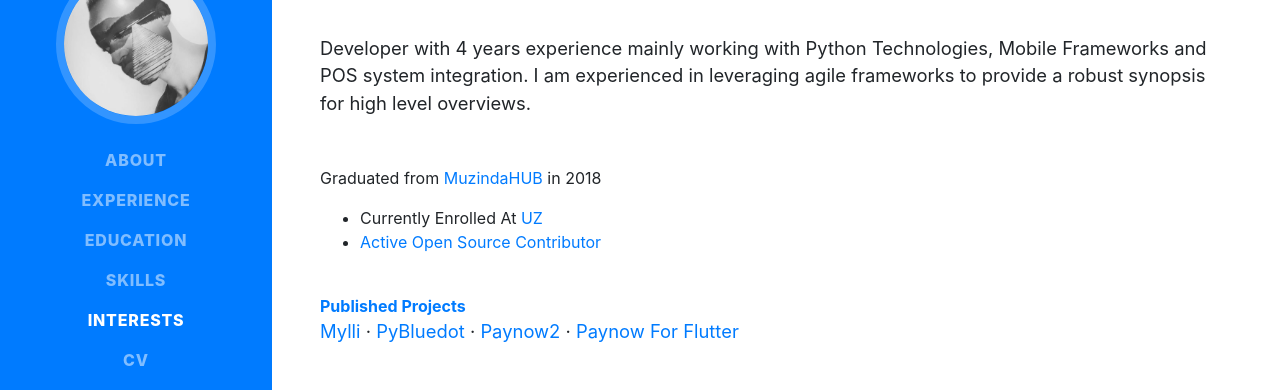
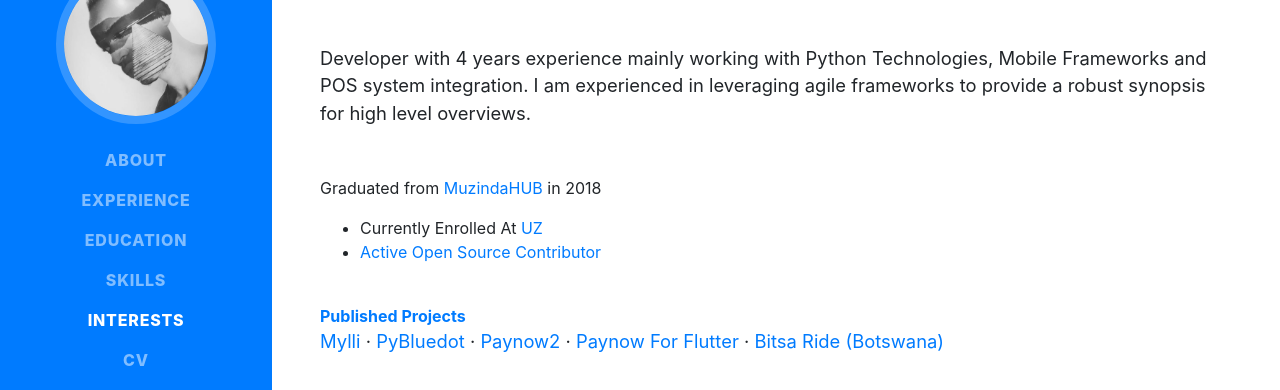
Before and after one commit to tinashe13/ignertic.github.io, a website with bundled scripts: page index.html in a window 1280 px wide. Shown: the part 232-622 px from the top of the page. Built offline with nearby package versions, Linux system fonts and the light colour scheme; a web font is replaced by a local one.

Commit message:
Published

```diff
--- a/index.html
+++ b/index.html
@@ -79,7 +79,8 @@
 
           </ul>
         <br/>
-        <strong>Published Projects</strong><p class="lead mb-5"><a href="https://github.com/ignertic/mylli">Mylli</a> · <a href="https://github.com/ignertic/pybluedot">PyBluedot</a> · <a href="https://github.com/ignertic/paynow2">Paynow2<a/> · <a href="https://github.com/ignertic/paynow">Paynow For Flutter<a/>
+        <strong>Published Projects</strong><p class="lead mb-5"><a href="https://github.com/ignertic/mylli">Mylli</a> · <a href="https://github.com/ignertic/pybluedot">PyBluedot</a> · <a href="https://github.com/ignertic/paynow2">Paynow2<a/> · <a href="https://github.com/ignertic/paynow">Paynow For Flutter<a/> ·
+           <a href="https://www.facebook.com/pages/category/Business-Service/Bitsa-Ride-100508121461148/">Bitsa Ride (Botswana)</a>
         <div class="social-icons">
           <a href="https://www.linkedin.com/in/supercode/">
             <i class="fab fa-linkedin-in"></i>
```
